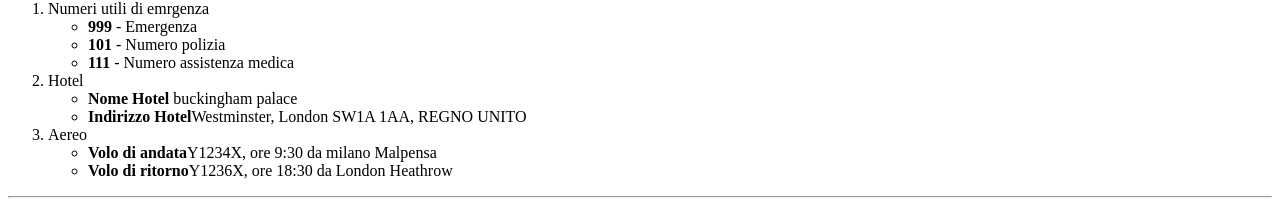
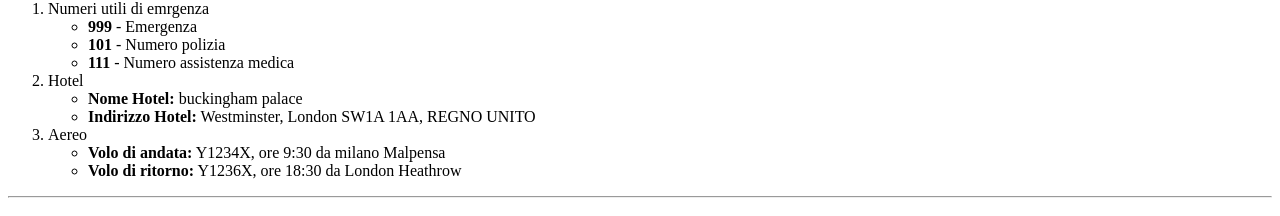
Before and after one commit to Francesca-Barcella/html-london-trip, a plain HTML site: page index.html in a window 1280 px wide. Shown: the part 1098-1314 px from the top of the page. Drawn offline with Linux system fonts and the light colour scheme.

Commit message:
Commit correzioni ortografiche e aggiunta titolo scheda

```diff
--- a/index.html
+++ b/index.html
@@ -4,7 +4,7 @@
         <meta charset="UTF-8">
         <meta http-equiv="X-UA-Compatible" content="IE=edge">
         <meta name="viewport" content="width=device-width, initial-scale=1.0">
-        <title>Document</title>
+        <title>Viaggio a Londra</title>
     </head>
 
     <body>
@@ -94,15 +94,15 @@
 
                     <li>Hotel
                         <ul>
-                            <li><strong>Nome Hotel</strong> buckingham palace </li>
-                            <li><strong>Indirizzo Hotel</strong>Westminster, London SW1A 1AA, REGNO UNITO</li>
+                            <li><strong>Nome Hotel:</strong> buckingham palace </li>
+                            <li><strong>Indirizzo Hotel:</strong> Westminster, London SW1A 1AA, REGNO UNITO</li>
                         </ul>
                     </li>
 
                     <li>Aereo
                         <ul>
-                            <li><strong>Volo di andata</strong>Y1234X, ore 9:30 da milano Malpensa</li>
-                            <li><strong>Volo di ritorno</strong>Y1236X, ore 18:30 da London Heathrow</li>
+                            <li><strong>Volo di andata:</strong> Y1234X, ore 9:30 da milano Malpensa</li>
+                            <li><strong>Volo di ritorno:</strong> Y1236X, ore 18:30 da London Heathrow</li>
                         </ul>
                     </li>
                 </ol>
```
